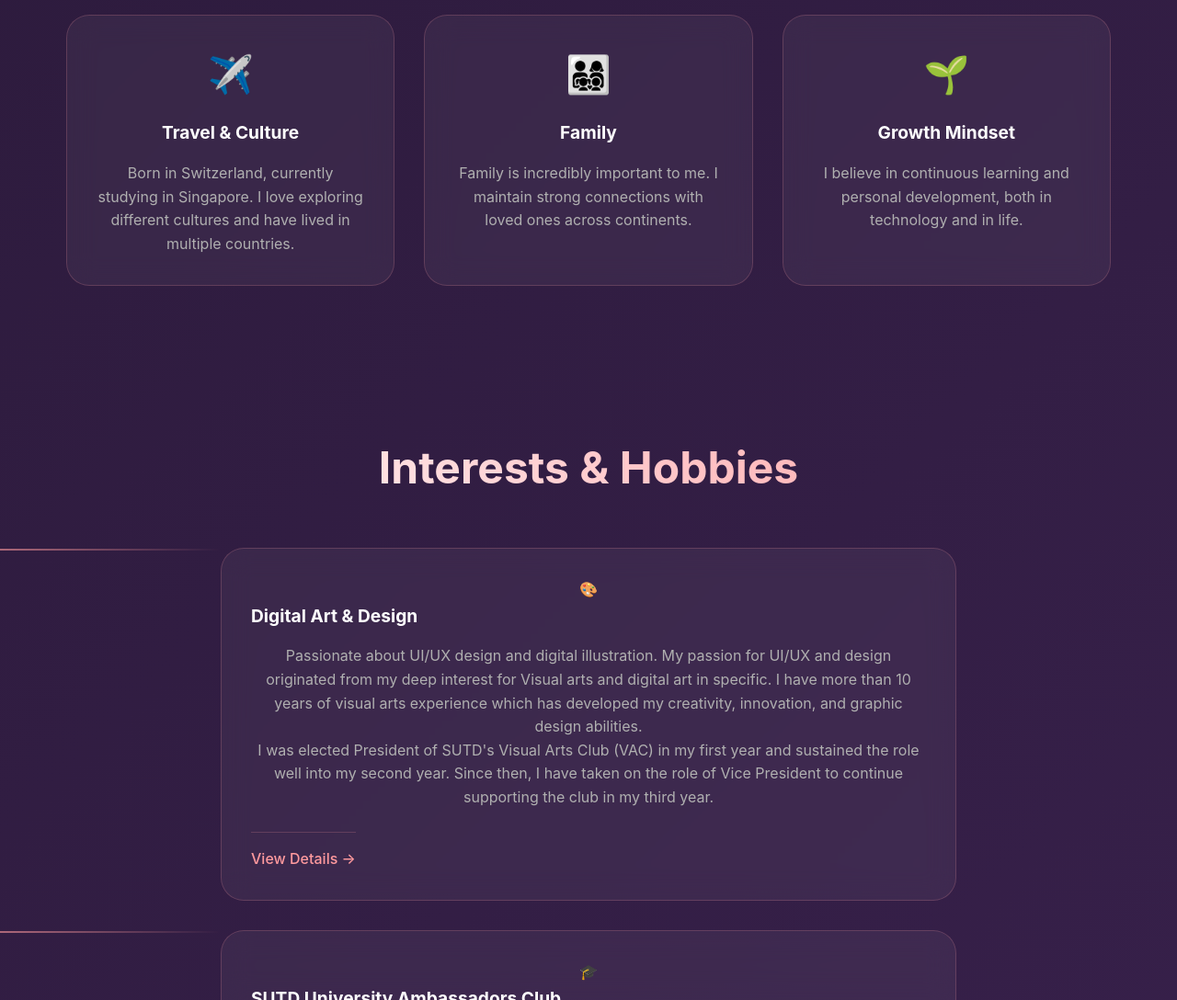
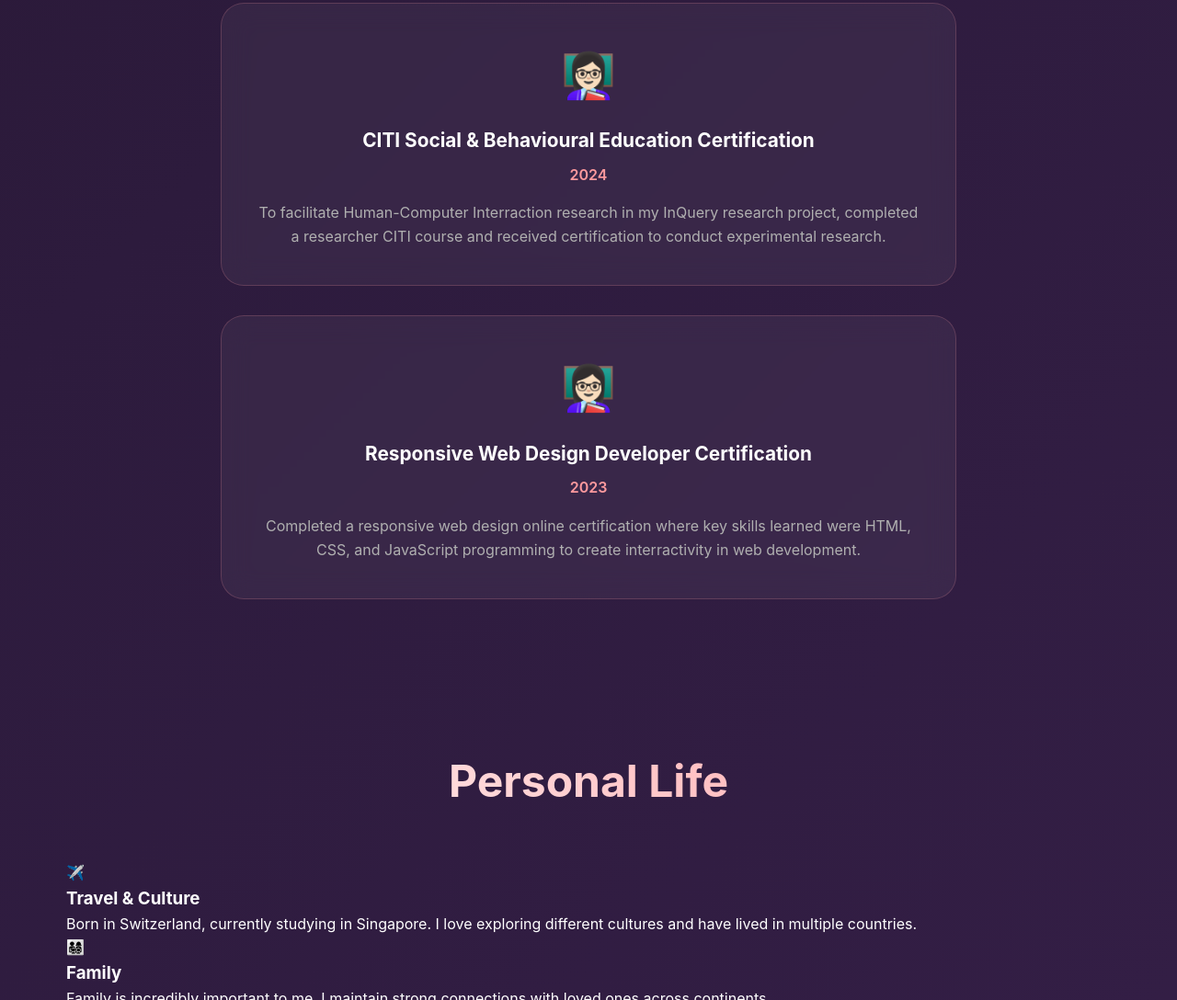
Before and after one commit to lindashalash/portfolio, a plain HTML site: page index.html in a window 1280 px wide. Shown: the part 4771-5859 px from the top of the page at 92% size. Drawn offline with Linux system fonts and the light colour scheme.

Commit message:
Update index.html

```diff
--- a/index.html
+++ b/index.html
@@ -739,15 +739,24 @@
             flex-direction: column;
             gap: 2rem;
             margin-top: 3rem;
-            max-width: 800px; /* Optional: limit width for better readability */
+            max-width: 800px;
             margin-left: auto;
             margin-right: auto;
         }
 
         .achievement-item {
+            background: var(--bg-secondary);
+            border-radius: 25px;
+            padding: 2.5rem;
+            backdrop-filter: blur(15px);
+            border: 1px solid var(--border-color);
+            text-align: center;
+            transition: all 0.3s ease;
+            position: relative;
+            overflow: hidden;
             display: flex;
             flex-direction: column;
-            align-items: flex-start; /* Align content to the left */
+            align-items: center; /* Center everything */
         }
 
         .achievement-item::before {
@@ -772,7 +781,8 @@
         }
 
         .achievement-icon {
-            align-self: center;
+            font-size: 3rem;
+            margin-bottom: 1rem;
         }
 
         .achievement-item h3 {
@@ -792,72 +802,31 @@
             line-height: 1.6;
         }
 
-        /* Personal Section */
-        .personal-grid {
-            display: grid;
-            grid-template-columns: repeat(auto-fit, minmax(300px, 1fr));
-            gap: 2rem;
-            margin-top: 3rem;
-        }
-
-        .personal-item {
-            background: var(--bg-secondary);
-            border-radius: 25px;
-            padding: 2rem;
-            backdrop-filter: blur(15px);
-            border: 1px solid var(--border-color);
-            text-align: center;
-            transition: all 0.3s ease;
-        }
-
-        .personal-item:hover {
-            transform: translateY(-5px);
-            border-color: var(--accent-primary);
-            box-shadow: 0 10px 25px rgba(255, 154, 158, 0.2);
-        }
-
-        .personal-icon {
-            font-size: 2.5rem;
-            margin-bottom: 1rem;
-        }
-
-        .personal-item h3 {
-            color: var(--text-primary);
-            margin-bottom: 1rem;
-            font-size: 1.2rem;
-        }
-
-        .personal-item p {
-            color: var(--text-secondary);
-            line-height: 1.6;
-        }
-
-        /* Interests Section - Vertical Layout */
+        /* Interests Section - COMPLETE CORRECTED VERSION */
         .interests-grid {
             display: flex;
             flex-direction: column;
             gap: 2rem;
             margin-top: 3rem;
-            max-width: 800px; /* Optional: limit width for better readability */
+            max-width: 800px;
             margin-left: auto;
             margin-right: auto;
-        }
-
-        /* Center the icons while keeping text left-aligned */
-        .interest-icon {
-            align-self: center;
         }
 
         .interest-card {
             background: var(--bg-secondary);
             border-radius: 25px;
-            padding: 2rem;
+            padding: 2.5rem;
             backdrop-filter: blur(15px);
             border: 1px solid var(--border-color);
             text-align: center;
             transition: all 0.3s ease;
             cursor: pointer;
             position: relative;
+            overflow: hidden;
+            display: flex;
+            flex-direction: column;
+            align-items: center; /* Center everything */
         }
 
         .interest-card::before {
@@ -881,10 +850,9 @@
             left: 100%;
         }
 
-        .interest-card {
-            display: flex;
-            flex-direction: column;
-            align-items: flex-start; /* Align content to the left */
+        .interest-icon {
+            font-size: 2.5rem;
+            margin-bottom: 1rem;
         }
 
         .interest-card h3 {
@@ -896,12 +864,15 @@
         .interest-card p {
             color: var(--text-secondary);
             line-height: 1.6;
-        }
+            margin-bottom: 1rem;
+        }
+
         /* Interest Link Styling */
         .interest-link {
             margin-top: 1.5rem;
             padding-top: 1rem;
             border-top: 1px solid var(--border-color);
+            width: 100%;
         }
 
         .view-details {
```
